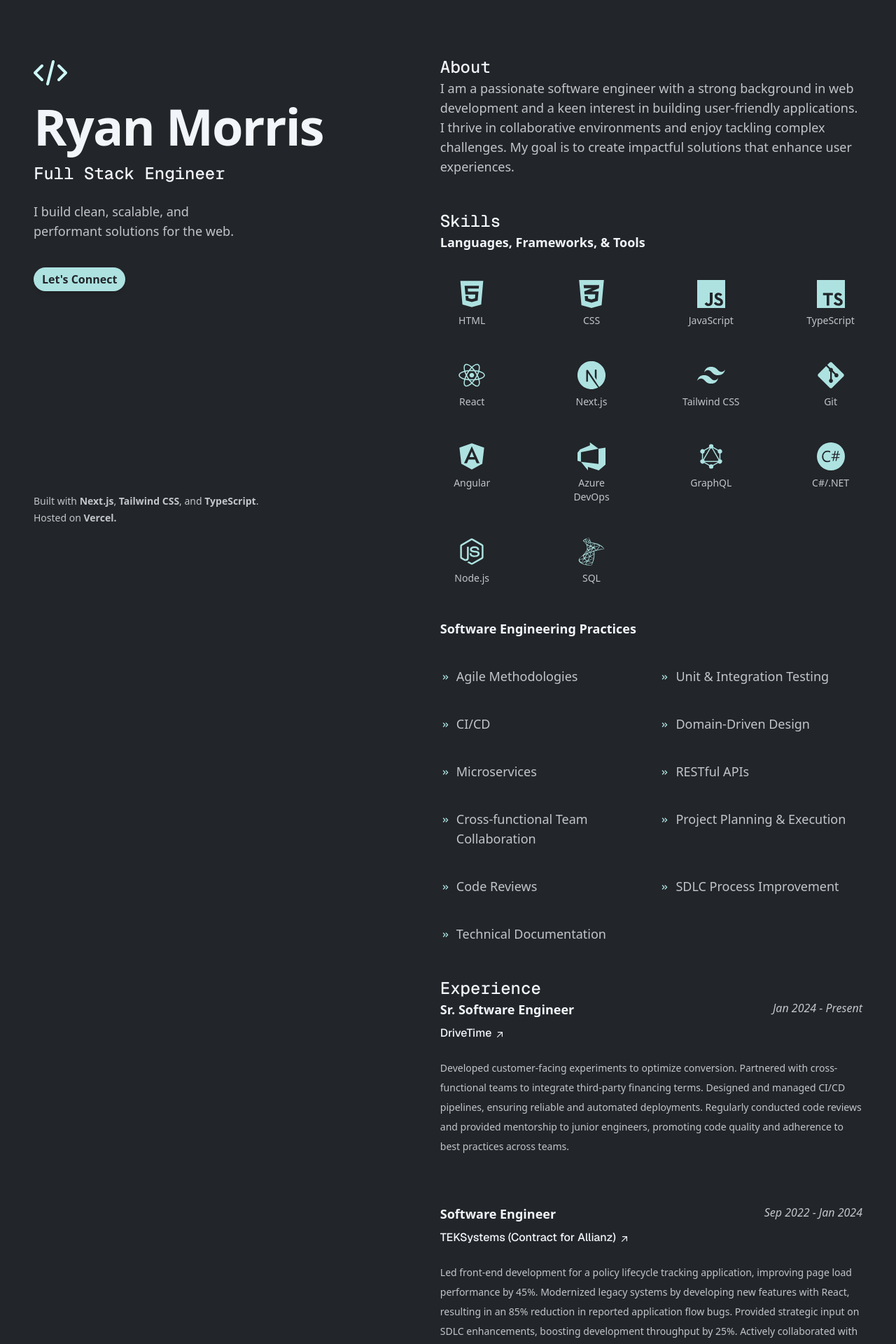
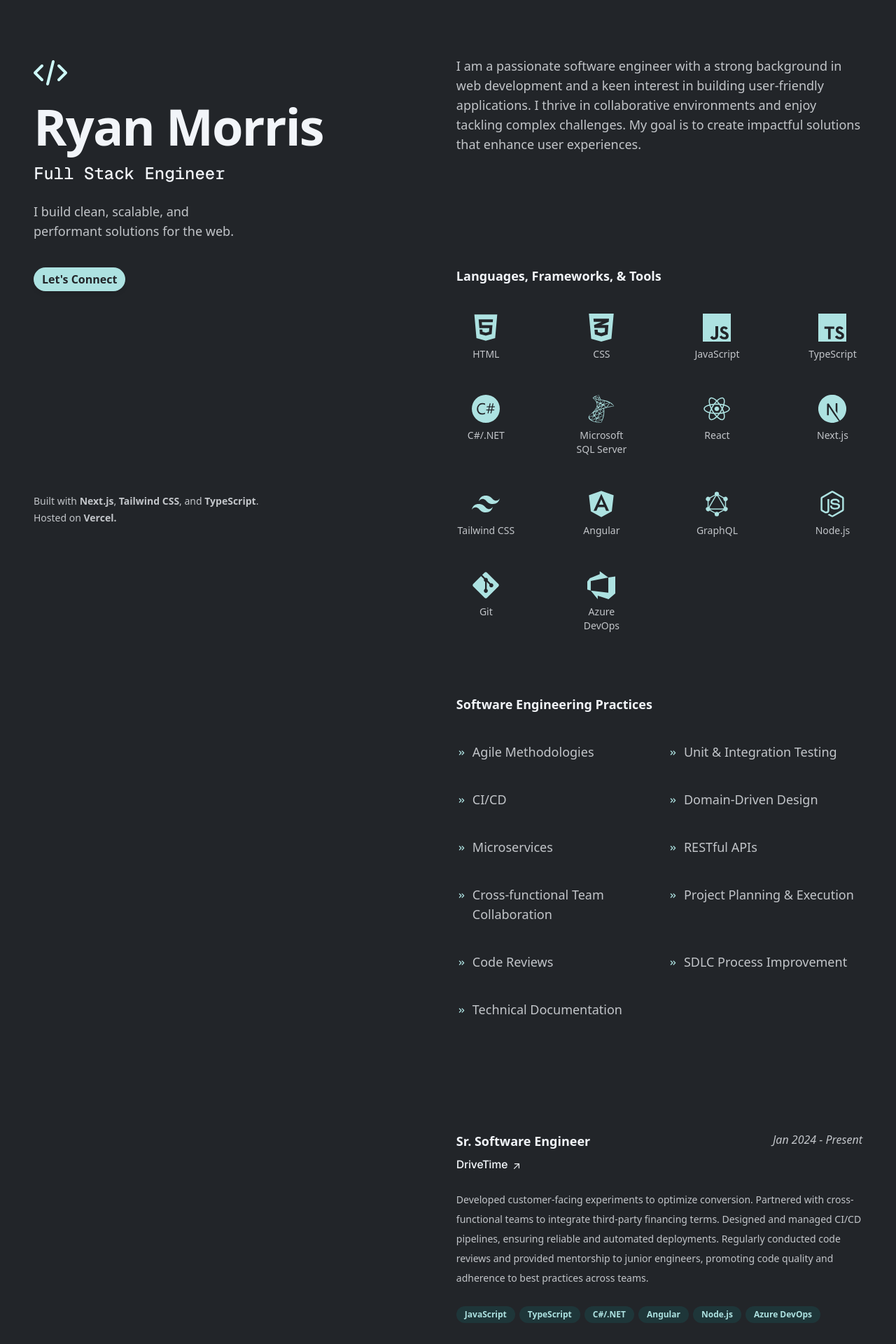
Before and after one commit to gitRpm/portfolio, a Next.js app: page / in a window 1280 px wide. Shown: the top 1920 px of the page at 70% size. Built offline with nearby package versions, Linux system fonts and the light colour scheme.

Commit message:
sort skills and add to jobs

```diff
--- a/app/globals.css
+++ b/app/globals.css
@@ -50,6 +50,14 @@
     @apply font-bold
     text-lg
   }
+
+  .pad-content {
+    @apply px-6;
+  }
+
+  .sticky-header {
+    @apply sticky top-0 mb-10 backdrop-blur-xs bg-[var(--color-background)]/75 z-1 py-2 lg:hidden;
+  }
 }
 
 @media (prefers-color-scheme: dark) {
--- a/app/job/components/job-list.component.tsx
+++ b/app/job/components/job-list.component.tsx
@@ -1,8 +1,10 @@
 import ContentCard from '@/ui/content-card/content-card.component';
 import { Job } from '../types';
-import { jobs } from '../data/job-data';
+import { Skill } from '@/skill/types';
+import { getSkills } from '@/skill/services/skill-service';
 
-const JobList: React.FC = () => {
+
+const JobList: React.FC<{ jobs: Job[]}> = async ({ jobs = [] }) => {
   const formatDateRange = (startDate: Date, endDate: Date | null, current?: boolean) => {
     const startMonth = startDate.toLocaleString('default', { month: 'short' });
     const startYear = startDate.getFullYear();
@@ -11,10 +13,27 @@ const JobList: React.FC = () => {
     return `${startMonth} ${startYear} - ${current ? 'Present' : `${endMonth} ${endYear}`}`;
   };
 
+  const skills: Skill[] = await getSkills(jobs.map(job => job.skills).flat());
+
+  // arrange the index of the skills for jobs based on the order they are in the sorted skills list
+  const skillsMap: { [key: number]: number } = {};
+  skills.forEach((skill: Skill, index: number) => {
+    skillsMap[skill.id] = index;
+  });
+
+  jobs.forEach((job: Job) => {
+    job.skills.sort((a: number, b: number) => {
+      return skillsMap[a] - skillsMap[b];
+    });
+  });
+
   return (
     <div className="flex flex-col gap-12">
       {jobs.sort((a: Job, b: Job) => b.startDate.getTime() - a.startDate.getTime()).map((job: Job) => {
         const meta = formatDateRange(job.startDate, job.endDate, job.current);
+        const attributes = job.skills.map((skillId: number) => {
+          const skill = skills.find((skill: Skill) => skill.id === skillId);
+          return skill?.title})
         return (
           <ContentCard
             key={job.id}
@@ -22,7 +41,7 @@ const JobList: React.FC = () => {
             subtitle={job.company}
             description={job.description}
             meta={meta}
-            attributes={[]}
+            attributes={attributes}
             url={job.link}
             ariaLabel={job.title}
           />
--- a/app/job/data/job-data.ts
+++ b/app/job/data/job-data.ts
@@ -10,7 +10,7 @@ export const jobs: Job[] = [
     description: "Developed customer-facing experiments to optimize conversion. Partnered with cross-functional teams to integrate third-party financing terms. Designed and managed CI/CD pipelines, ensuring reliable and automated deployments. Regularly conducted code reviews and provided mentorship to junior engineers, promoting code quality and adherence to best practices across teams.",
     imageUrl: "https://via.placeholder.com/150",
     link: "https://companya.com",
-    skills: [3, 4, 12, 26, 10],
+    skills: [3, 4, 12, 26, 10, 9],
     current: true,
   },
   {
@@ -22,7 +22,7 @@ export const jobs: Job[] = [
     description: "Led front-end development for a policy lifecycle tracking application, improving page load performance by 45%. Modernized legacy systems by developing new features with React, resulting in an 85% reduction in reported application flow bugs. Provided strategic input on SDLC enhancements, boosting development throughput by 25%. Actively collaborated with backend teams to deliver seamless, high-performing user experiences in a fast-paced enterprise environment.",
     imageUrl: "https://via.placeholder.com/150",
     link: "https://companyb.com",
-    skills: [12, 3, 5, 4, 9, 10],
+    skills: [12, 3, 5, 4, 10],
     current: false,
   },
   {
@@ -35,7 +35,7 @@ export const jobs: Job[] = [
       "Led major development initiatives across multiple product teams, focusing on scalable front-end architecture and high-traffic retail platforms. Spearheaded the redesign and deployment of a new Sitefinity CMS instance to support multiple storefronts with a shared cart system, aligning technical solutions with complex business requirements. Developed and maintained CI/CD pipelines, improving deployment reliability and velocity. Built interactive UIs with modern JavaScript frameworks to enhance user experience, and implemented a centralized GraphQL API to streamline data access across platforms. Played a key role in AWS-hosted deployments, leveraging services like CloudFront, S3, and ElastiCache to ensure performance and availability.",
     imageUrl: "https://via.placeholder.com/150",
     link: "https://companyc.com",
-    skills: [12, 3, 5, 4, 9, 11, 27],
+    skills: [12, 3, 5, 4, 11, 27],
     current: false,
   },
   {
--- a/app/job/services/job-service.ts
+++ b/app/job/services/job-service.ts
@@ -0,0 +1,6 @@
+import jobs from '../data/job-data';
+import { Job } from '../types';
+
+export const getJobs: () => Promise<Job[]> = async () => {
+  return jobs;
+};
--- a/app/page.tsx
+++ b/app/page.tsx
@@ -1,51 +1,53 @@
+import type { InferGetServerSidePropsType, GetServerSideProps } from 'next'
 import Hero from "@/ui/hero/hero.component";
 import SkillList from "@/skill/components/skill-list.component";
 import JobList from "@/job/components/job-list.component";
+import { getJobs } from "./job/services/job-service";
+import { getSortedSkills } from './skill/services/skill-service';
 
-const tabs = [
-  {
-    name: "About",
-    content: "About me",
-    href: "#about",
-  }, {
-    name: "Skills",
-    content: "Skills",
-    href: "#projects",
-  }, {
-    name: "Experience",
-    content: "Experience",
-    href: "#contact",
-  }
-];
+const Home = async () => {
+  const jobs = await getJobs();
+  const skills = await getSortedSkills();
 
-export default function Home() {
   return (
-    <div className="flex flex-col mx-auto max-w-screen-xl px-6 md:px-12 lg:flex-row gap-6">
+    <div className="flex flex-col mx-auto lg:max-w-screen-xl lg:px-6 md:px-12 lg:flex-row gap-6">
       <div className="flex flex-col justify-between lg:mx-auto text-lg lg:min-h-screen lg:basis-[48%] py-12 lg:pt-20 lg:sticky lg:top-0 lg:max-h-screen">
-        <header>
+        <header className="pad-content">
           <Hero />
         </header>
       </div>
-      <main className="lg:basis-[52%] py-12 lg:pt-20">
+      <main className="grid col-1 gap-20 lg:gap-40 lg:basis-[52%] py-12 lg:pt-20">
         <section>
-          <h2>About</h2>
-          <p className="text-lg">
+          <h2 className="sticky-header">
+            <span className="pad-content">About</span>
+          </h2>
+          <p className="text-lg pad-content">
             I am a passionate software engineer with a strong background in web development and a keen interest in building user-friendly applications. I thrive in collaborative environments and enjoy tackling complex challenges. My goal is to create impactful solutions that enhance user experiences.
           </p>
         </section>
-        <section className="mt-12">
-          <h2>Skills</h2>
-          <SkillList />
+        <section>
+          <h2 className="sticky-header">
+            <span className="pad-content">Skills</span>
+          </h2>
+          <div className="pad-content">
+            <SkillList skills={skills} />
+          </div>
         </section>
-        <section className="mt-12">
-          <h2>Experience</h2>
-          <JobList />
+        <section>
+          <h2 className="sticky-header">
+            <span className="pad-content">Experience</span>
+          </h2>
+          <div className="pad-content">
+            <JobList jobs={jobs} />
+          </div>
         </section>
       </main>
-      <footer className="lg:fixed lg:bottom-12 text-sm leading-6">
+      <footer className="mb-12 lg:fixed lg:bottom-12 text-sm leading-6 pad-content lg:mb-0">
         <p>Built with <b>Next.js</b>, <b>Tailwind CSS</b>, and <b>TypeScript</b>.</p>
         <p>Hosted on <b>Vercel.</b></p>
       </footer>
     </div>
   );
 }
+
+export default Home;
--- a/app/skill/components/skill-list.component.tsx
+++ b/app/skill/components/skill-list.component.tsx
@@ -1,17 +1,18 @@
 import React from 'react';
 import Image from 'next/image';
-import skillData from '../data/skill-data';
 import { Skill } from '../types';
+import { SkillEnum } from '../types';
 
 interface SkillsProps {
+  skills: Skill[];
 }
 
-const SkillList: React.FC<SkillsProps> = () => {
-  const languagesFrameworksTools: Skill[] = skillData.filter(skill =>
-    skill.type === 'Language' || skill.type === 'Framework' || skill.type === 'Tool'
+const SkillList: React.FC<SkillsProps> = ({ skills }) => {
+  const languagesFrameworksTools: Skill[] = skills.filter(skill =>
+    skill.type === SkillEnum.Language || skill.type === SkillEnum.Framework || skill.type === SkillEnum.Tool
   );
 
-  const practices: Skill[] = skillData.filter(skill => skill.type === 'Practice');
+  const practices: Skill[] = skills.filter(skill => skill.type === SkillEnum.Practice);
 
   return (
     <div>
@@ -19,21 +20,18 @@ const SkillList: React.FC<SkillsProps> = () => {
       <ul className="grid grid-cols-3 sm:grid-cols-4 gap-12 mx-auto w-full lg:justify-start lg:gap-x-20" aria-label="Languages, Frameworks, & Tools">
         {languagesFrameworksTools.map((skill) => (
           <li key={skill.id} className="flex flex-col items-center">
-            <div className="h-10 w-10">
-              <Image
-                src={skill.icon}
-                alt={skill.title}
-                width={10}
-                height={10}
-                layout="responsive"
-                aria-label='Icon for {skill.title}'
-              />
-            </div>
+            <Image
+              src={skill.icon}
+              alt={skill.title}
+              width={40}
+              height={40}
+              aria-label='Icon for {skill.title}'
+            />
             <span className="text-center text-sm mt-2">{skill.title}</span>
           </li>
         ))}
       </ul>
-      <h3 className="mt-12 mb-10">Software Engineering Practices</h3>
+      <h3 className="mt-22 mb-10">Software Engineering Practices</h3>
       <ul className="list-none grid sm:grid-cols-2 gap-6 lg:gap-y-10" aria-label="Languages, Frameworks, & Tools">
         {practices.map((skill) => (
           <li key={skill.id} className="flex items-start text-lg font-medium ">
@@ -42,7 +40,6 @@ const SkillList: React.FC<SkillsProps> = () => {
               alt={skill.title}
               width={15}
               height={15}
-              layout="fixed"
               className="inline-block mr-2 mt-2"
               aria-label='Icon for {skill.title}'
             />
--- a/app/skill/data/skill-data.ts
+++ b/app/skill/data/skill-data.ts
@@ -171,7 +171,7 @@ const skills: Skill[] = [
   },
   {
     id: 27,
-    title: "SQL",
+    title: "Microsoft SQL Server",
     type: SkillEnum.Language,
     description: "SQL is a standard language for managing and manipulating databases.",
     icon: "/microsoftsqlserver.svg",
--- a/app/skill/types/skill-enum.ts
+++ b/app/skill/types/skill-enum.ts
@@ -1,6 +1,6 @@
 export enum SkillEnum {
-  Language = "Language",
-  Framework = "Framework",
-  Tool = "Tool",
-  Practice = "Practice"
+  Language,
+  Framework,
+  Tool,
+  Practice
 }
--- a/app/ui/content-card/content-card.component.tsx
+++ b/app/ui/content-card/content-card.component.tsx
@@ -5,7 +5,7 @@ type ContentCardProps = {
   subtitle: string;
   description: string;
   meta: string;
-  attributes: string[];
+  attributes: (string | null | undefined)[];
   url: string;
   ariaLabel: string;
 };
@@ -57,9 +57,11 @@ const ContentCard: React.FC<ContentCardProps> = ({
       </p>
       <ul className="mt-4 flex flex-wrap" aria-label="Technologies used">
         {attributes.map((attribute) => (
-          <li key={attribute} className="mr-1.5 mt-2">
-            <Pill>{attribute}</Pill>
-          </li>
+          attribute && (
+            <li key={attribute} className="mr-1.5 mt-2">
+              <Pill>{attribute}</Pill>
+            </li>
+          )
         ))}
       </ul>
     </div>
--- a/app/ui/hero/hero.component.tsx
+++ b/app/ui/hero/hero.component.tsx
@@ -9,7 +9,6 @@ const Hero: React.FC = () => {
           alt="Code Icon"
           width={50}
           height={50}
-          layout="responsive"
         />
       </span>
 
```
Also changed, not shown: app/skill/services/skill-service.ts (+14 -0 lines).
